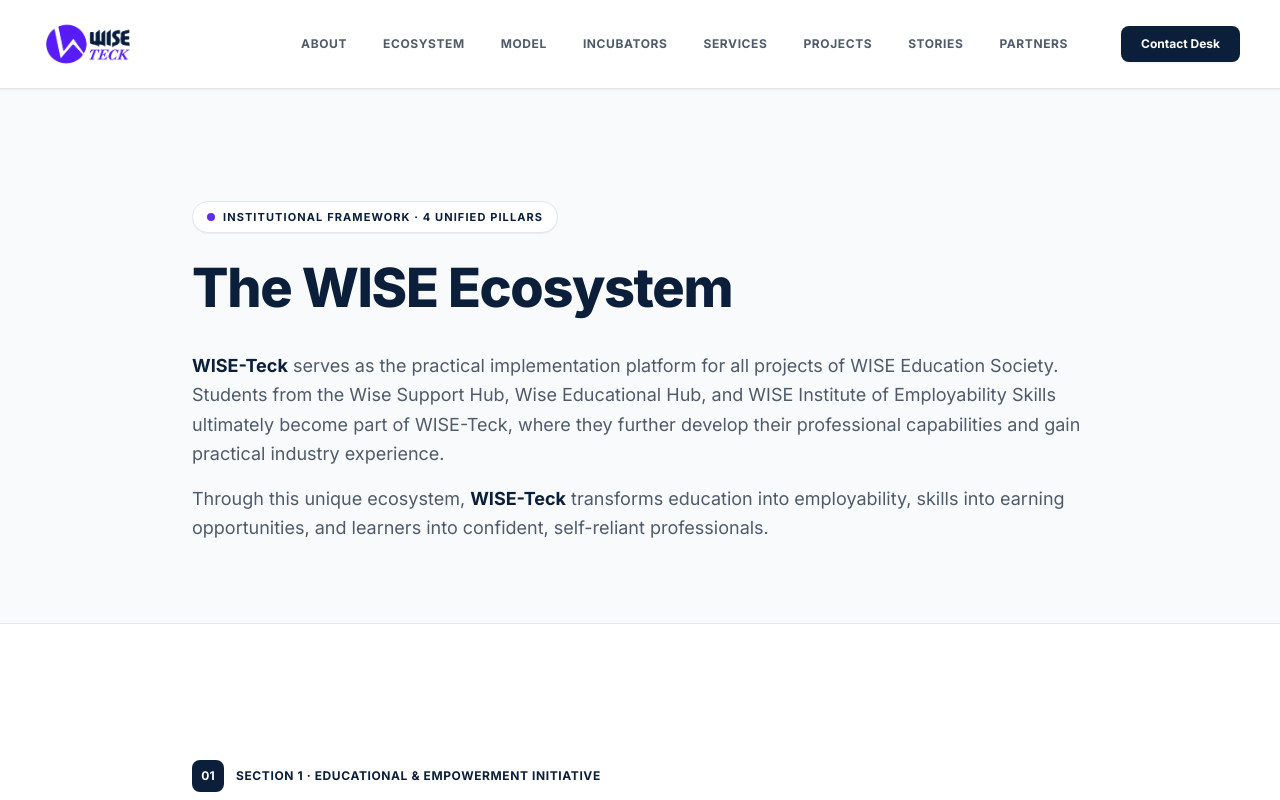
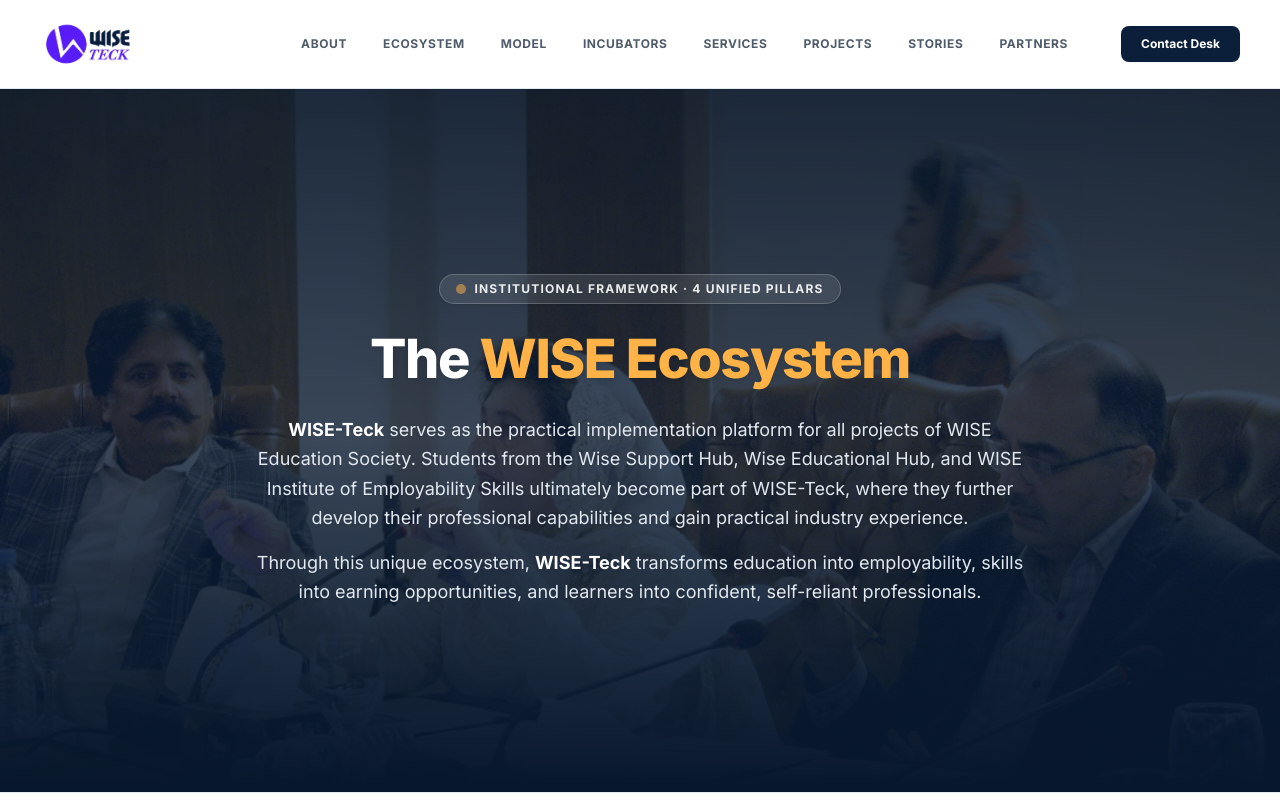
Before and after one commit to HafizAbdulMuizz/wiseteck, a Next.js app: page /ecosystem in a window 1280 px wide. Shown: the top 800 px of the page. Built offline with nearby package versions, Linux system fonts and the light colour scheme.

Commit message:
feat(ecosystem): replace flat header with full-bleed hero using president meeting photo

```diff
--- a/app/ecosystem/page.js
+++ b/app/ecosystem/page.js
@@ -47,32 +47,49 @@
       <main className="flex-1">
 
         {/* ========================================================================= */}
-        {/* PAGE HEADER (Opening Framing — NOT a numbered section)                    */}
+        {/* PAGE HEADER — FULL-BLEED HERO (President Meeting Background)              */}
+        {/* NOT a numbered section — standard page framing                            */}
         {/* ========================================================================= */}
-        <section className="pt-20 pb-16 lg:pt-28 lg:pb-20 bg-[#F8FAFC] border-b border-[#E2E8F0] relative overflow-hidden">
-          <div className="site-container">
-            <div className="max-w-4xl mx-auto text-left">
+        <section className="relative min-h-[88vh] flex items-center justify-center overflow-hidden bg-[#071527] text-white py-20 lg:py-28 border-b border-[#E2E8F0]">
+          {/* Full-Bleed Background Image with High Clarity & Overlay */}
+          <div className="absolute inset-0 z-0 overflow-hidden">
+            <Image
+              src="/images/impact/president-meeting.jpeg"
+              alt="WISE-Teck Institutional Leadership & Ecosystem"
+              fill
+              priority
+              className="object-cover object-center opacity-85 scale-100"
+              sizes="100vw"
+            />
+            {/* Cinematic gradient overlay for crisp text readability */}
+            <div className="absolute inset-0 bg-gradient-to-t from-[#071527] via-[#0B1F3A]/65 to-[#071527]/85" />
+            <div className="absolute inset-0 bg-[#0B1F3A]/30 backdrop-blur-[0.5px]" />
+          </div>
 
-              {/* Eyebrow */}
-              <div className="inline-flex items-center gap-2 px-3.5 py-1.5 rounded-full border border-[#E2E8F0] bg-white mb-6 shadow-2xs">
-                <span className="w-2 h-2 rounded-full bg-[#5F2DEE] shrink-0" />
-                <span className="text-[11px] font-bold uppercase tracking-widest text-[#0B1F3A]">
+          {/* Centered Content Container */}
+          <div className="site-container relative z-10 w-full flex flex-col items-center text-center my-auto">
+            <div className="max-w-4xl mx-auto flex flex-col items-center">
+
+              {/* Eyebrow Badge */}
+              <div className="inline-flex items-center gap-2 px-4 py-1.5 rounded-full border border-white/20 bg-white/10 backdrop-blur-md mb-6 shadow-sm">
+                <span className="w-2.5 h-2.5 rounded-full bg-[#FFB347] shrink-0 animate-pulse" />
+                <span className="text-xs font-bold uppercase tracking-widest text-white/90">
                   Institutional Framework · 4 Unified Pillars
                 </span>
               </div>
 
-              {/* Page Title */}
-              <h1 className="text-3xl sm:text-5xl lg:text-[54px] font-extrabold text-[#0B1F3A] leading-[1.15] tracking-tight mb-8 [text-wrap:balance]">
-                The WISE Ecosystem
+              {/* Page Title — strictly 1 to 2 lines */}
+              <h1 className="text-3xl sm:text-5xl lg:text-[54px] font-extrabold text-white leading-[1.16] tracking-tight mb-6 max-w-4xl [text-wrap:balance] drop-shadow-sm">
+                The <span className="text-[#FFB347]">WISE Ecosystem</span>
               </h1>
 
-              {/* Exact Verbatim Header Supporting Text */}
-              <div className="space-y-4 text-base sm:text-lg text-[#4F5B6A] leading-relaxed [text-wrap:pretty]">
+              {/* Verbatim Header Supporting Text */}
+              <div className="space-y-4 text-base sm:text-lg text-slate-200 leading-relaxed max-w-3xl mx-auto [text-wrap:pretty] drop-shadow-xs">
                 <p>
-                  <span className="whitespace-nowrap font-bold text-[#0B1F3A]">WISE-Teck</span> serves as the practical implementation platform for all projects of WISE Education Society. Students from the Wise Support Hub, Wise Educational Hub, and WISE Institute of Employability Skills ultimately become part of WISE-Teck, where they further develop their professional capabilities and gain practical industry experience.
+                  <span className="whitespace-nowrap font-bold text-white">WISE-Teck</span> serves as the practical implementation platform for all projects of WISE Education Society. Students from the Wise Support Hub, Wise Educational Hub, and WISE Institute of Employability Skills ultimately become part of WISE-Teck, where they further develop their professional capabilities and gain practical industry experience.
                 </p>
                 <p>
-                  Through this unique ecosystem, <span className="whitespace-nowrap font-bold text-[#0B1F3A]">WISE-Teck</span> transforms education into employability, skills into earning opportunities, and learners into confident, self-reliant professionals.
+                  Through this unique ecosystem, <span className="whitespace-nowrap font-bold text-white">WISE-Teck</span> transforms education into employability, skills into earning opportunities, and learners into confident, self-reliant professionals.
                 </p>
               </div>
 
```
Also changed, not shown: public/images/impact/president-meeting.jpeg (added).
